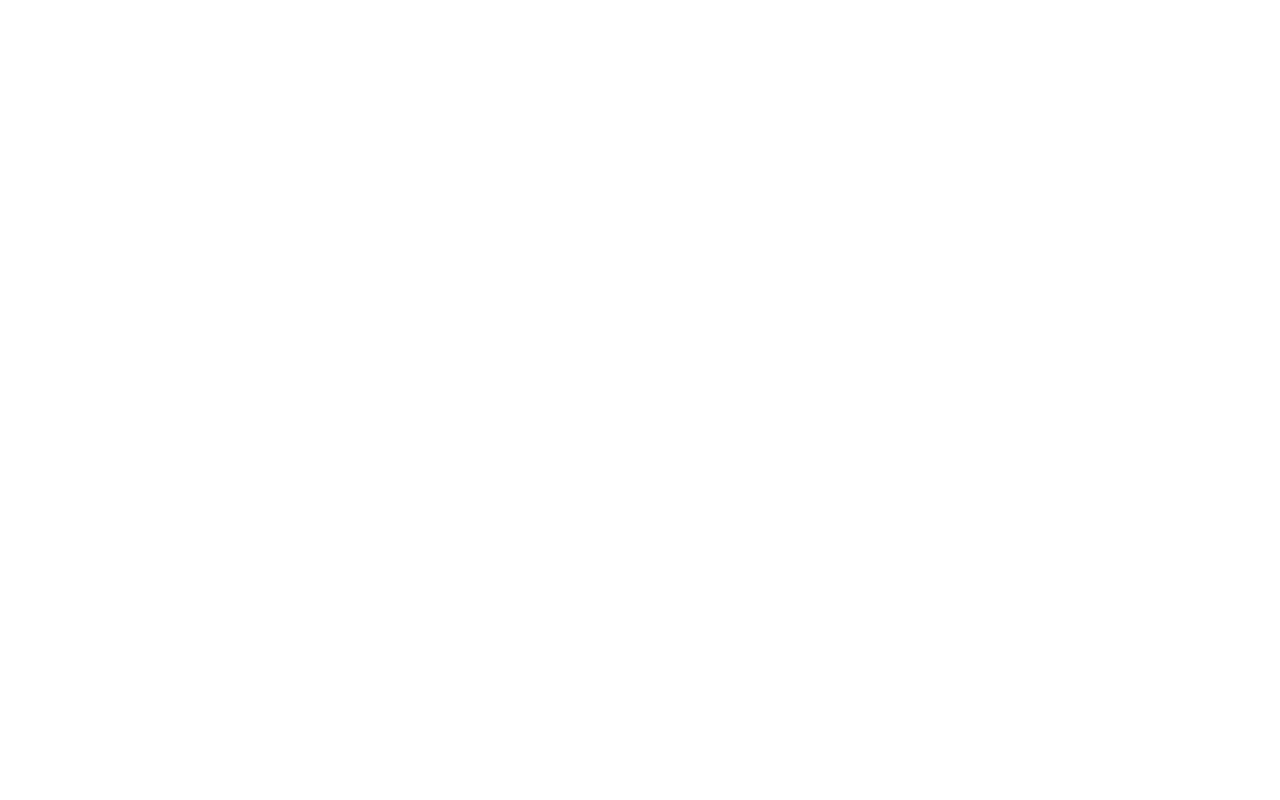
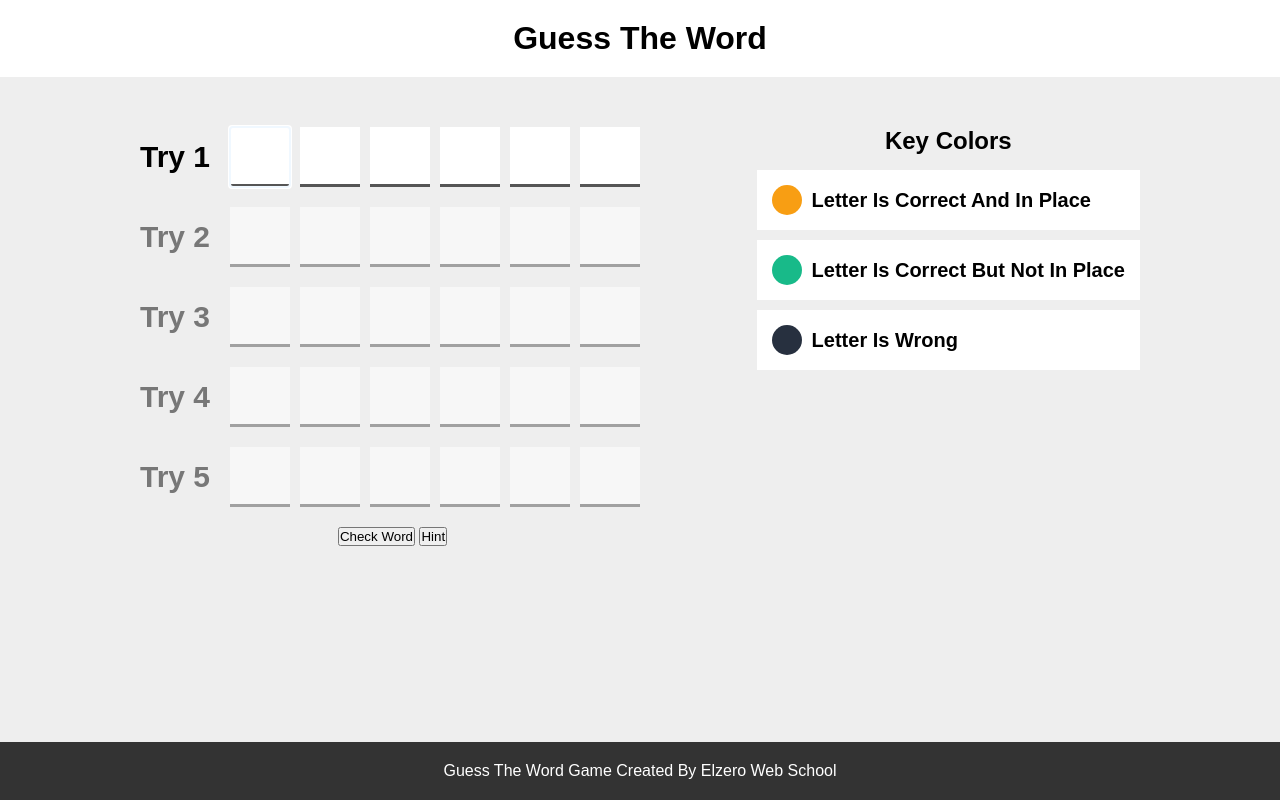
Before and after one commit to mhmd-salah/Guess-The-Word-Game, a plain HTML site: page index.html in a window 1280 px wide. Drawn offline with Linux system fonts and the light colour scheme.

Commit message:
in progress

```diff
--- a/index.html
+++ b/index.html
@@ -12,11 +12,40 @@
   <meta charset="UTF-8">
   <meta name="viewport" content="width=device-width, initial-scale=1.0">
   <link rel="stylesheet" href="style.css">
+  <link rel="shortcut icon" href="icon.png" type="image/x-icon">
   <script src="main.js" defer></script>
   <title>Guess The Word Game</title>
 </head>
 <body>
 
+    <h1></h1>
+    <div class="guess-game">
+      <div class="game-area">
+        <div class="inputs"></div>
+        <div class="control">
+          <button class="check">Check Word </button>
+          <button class="hint"><span></span> Hint</button>
+        </div>
+        <div class="message"></div>
+      </div>
+      <div class="key-colors">
+        <h2>Key Colors</h2>
+        <div class="key-color">
+          <div class="key in-place"></div>
+          <div class="key-text">Letter Is Correct And In Place</div>
+        </div>
+        <div class="key-color">
+          <div class="key not-in-place"></div>
+          <div class="key-text">Letter Is Correct But Not In Place</div>
+        </div>
+        <div class="key-color">
+          <div class="key no"></div>
+          <div class="key-text">Letter Is Wrong</div>
+        </div>
+      </div>
+
+    </div>
+    <footer></footer>
 
 </body>
 </html>
--- a/main.js
+++ b/main.js
@@ -1,2 +1,42 @@
-// hello dear;
-console.log("hi dear")
+
+let gameName = "Guess The Word"
+document.title = gameName;
+document.querySelector( "h1" ).innerHTML = gameName;
+document.querySelector( "footer" ).innerHTML = `${gameName} Game Created By Elzero Web School`;
+
+let numbersOfTries = 6;
+let numberOfLetters = 6;
+let currentTry = 1;
+
+function generateInput () {
+  const inputsContainer = document.querySelector( ".inputs" );
+  for ( let i = 1; i < numbersOfTries; i++ ) {
+    const tryDiv = document.createElement( "div" );
+    tryDiv.classList.add( `try-${ i }` )
+    tryDiv.innerHTML = `<span>Try ${ i }</span>`;
+
+    if ( i !== 1 ) tryDiv.classList.add( "disabled-inputs" )
+
+    for ( let j = 1; j <= numberOfLetters; j++ ) {
+      const input = document.createElement( "input" );
+      input.type = "text";
+      input.id = `guess-${ i }-letter-${ j }`;
+      input.setAttribute( "maxlength", "1" );
+      tryDiv.appendChild( input )
+    }
+    inputsContainer.appendChild( tryDiv )
+  }
+  inputsContainer.children[ 0 ].children[ 1 ].focus();
+  const inputsInDisabledDiv = document.querySelectorAll( ".disabled-inputs input" );
+  inputsInDisabledDiv.forEach( ( input ) => ( input.disabled = true ) );
+  const inputs = document.querySelectorAll( "input" )
+  inputs.forEach( ( input ) => {
+    input.addEventListener( "input", function() {
+      this.value = this.value.toUpperCase();
+    })
+  })
+}
+
+window.onload = function() {
+  generateInput();
+}
--- a/style.css
+++ b/style.css
@@ -6,4 +6,111 @@
 
 body {
   font-family: Arial, Helvetica, sans-serif;
+  background: #eee;
 }
+:root{
+  --primary-color: #f44336;
+}
+h1{
+  text-align: center;
+  padding: 20px;
+  margin:  0 0 50px ;
+  background-color: white;
+}
+.guess-game{
+  text-align: center;
+  width: 1000px;
+  margin: 20px auto;
+  display: flex;
+  align-items: flex-start;
+  justify-content: space-between;
+  .game-area{
+    .inputs{
+      > div{
+        margin-bottom: 20px;
+        display: flex;
+        justify-content: center;
+        align-items: center;
+        span{
+          font-size: 30px;
+          margin-right: 15px;
+          font-weight: bold;
+        }
+      }
+      .disabled-inputs{
+        opacity: 0.5;
+        pointer-events: none;
+      }
+      input{
+        margin:  0 5px;
+        width: 60px;
+        height: 60px;
+        text-align: center;
+        font-size: 50px;
+        caret-color: var(--primary-color);
+        background-color: white;
+        border: none;
+        border-bottom: 3px solid #555;
+        &:focus{
+          outline-color: aliceblue;
+        }
+        &.yes-in-place{
+          background: #f89e13;
+          border: #f89e13;
+          color: white;
+        }
+        &.not-in-place{
+          background-color: #18ba89;
+          border: #18ba89;
+          color: white;
+        }
+        &.no{
+          background-color: #27303f;
+          border: #27303f;
+          color: white;
+        }
+      }
+    }
+  }
+  .key-colors{
+    h2{
+      margin-bottom: 15px;
+    }
+    .key-color{
+      display: flex;
+      align-items: center;
+      padding: 15px;
+      background-color: white;
+      margin-bottom: 10px;
+      .key{
+        height: 30px;
+        width: 30px;
+        margin-right: 10px;
+        border-radius: 50%;
+        &.in-place{
+          background: #f89e13;
+        }
+        &.not-in-place{
+          background-color: #18ba89;
+        }
+        &.no{
+          background-color: #27303f;
+        }
+      }
+      .key-text{
+        font-size: 20px;
+        font-weight: bold;
+      }
+    }
+  }
+}
+footer{
+  text-align: center;
+  padding: 20px;
+  position: fixed;
+  bottom: 0;
+  left: 0;
+  width: 100%;
+  background-color: #333;
+  color: white;
+}
```
Also changed, not shown: icon.png (added).
